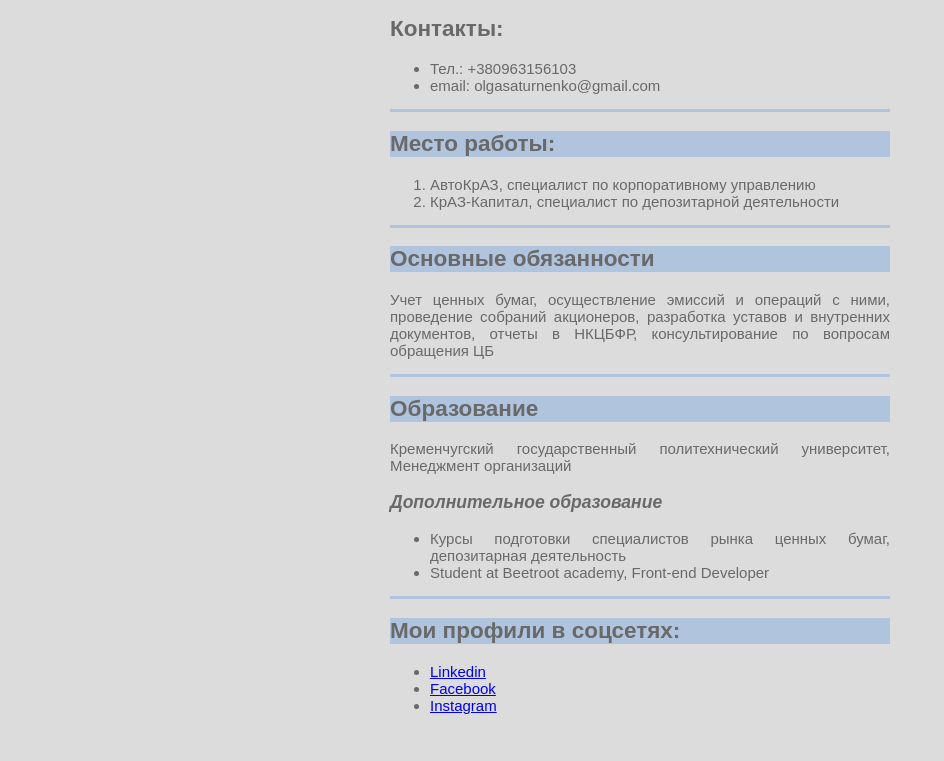
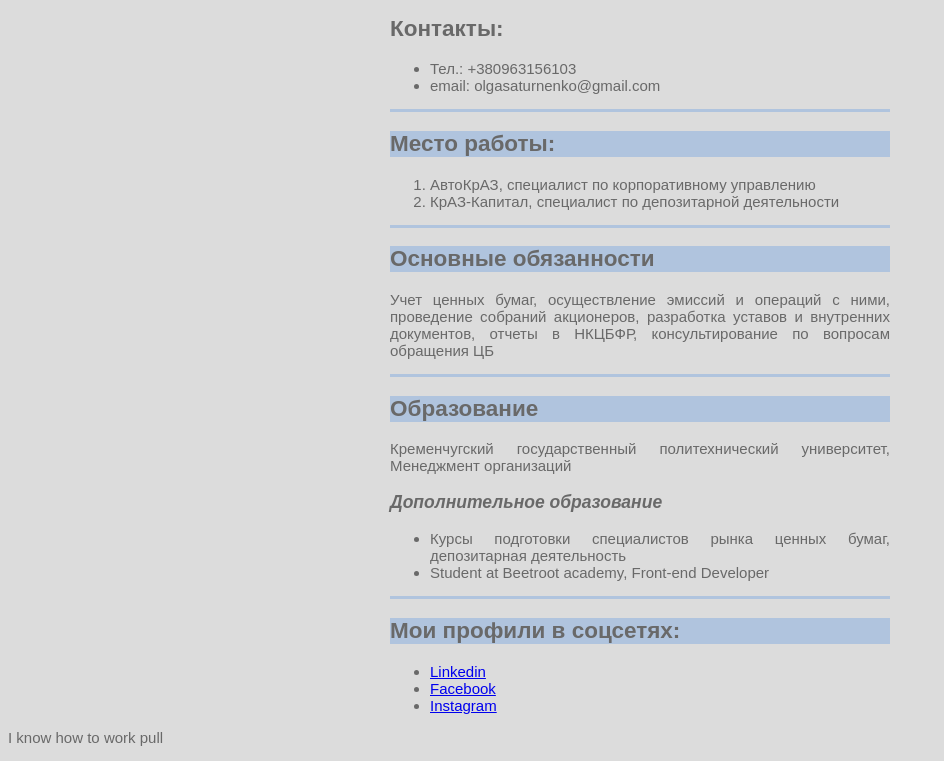
Before and after one commit to SaturnOVa/cv, a plain HTML site: page index.html in a window 1280 px wide. Shown: the part 298-1059 px from the top of the page, without its empty margins (0-944 px from the left). Before the commit the page ends 1027 px from the top, so only its background shows below. Drawn offline with Linux system fonts and the light colour scheme.

Commit message:
I know pull

```diff
--- a/index.html
+++ b/index.html
@@ -46,5 +46,6 @@
 			</li>
 		</ul>
 	 </div>
+<p>I know how to work pull</p>
 </body>
 </html>
```
